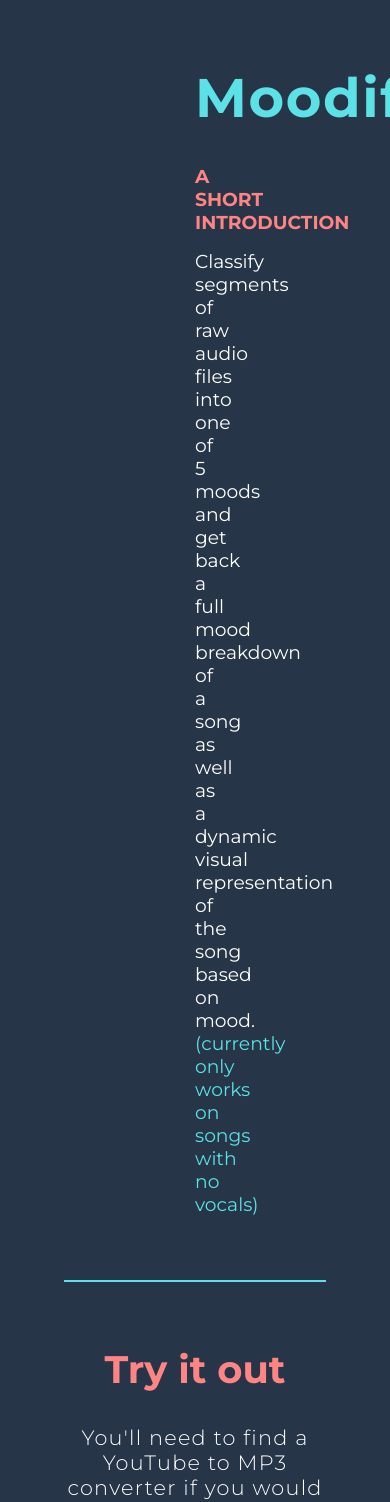
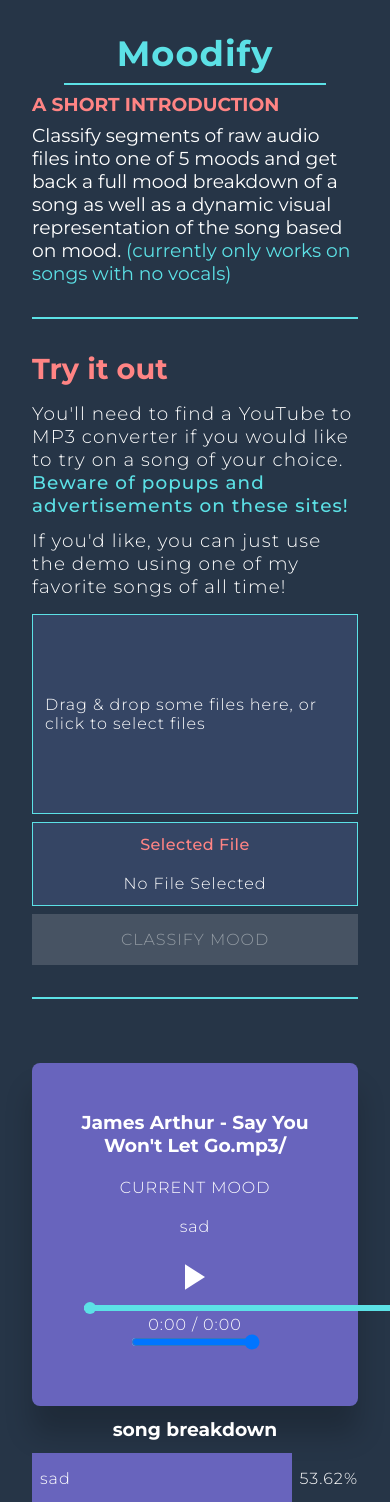
Before and after one commit to Austin2Shih/Music-Mood-Classifier, a Next.js app: page / in a window 390 px wide. Shown: the top 1502 px of the page. Built offline with nearby package versions, Linux system fonts and the light colour scheme.

Commit message:
Added mobile responsiveness

```diff
--- a/app/(pages)/(landing-page)/_components/AdditionalInfo/AdditionalInfo.tsx
+++ b/app/(pages)/(landing-page)/_components/AdditionalInfo/AdditionalInfo.tsx
@@ -34,11 +34,7 @@ export default function AdditionalInfo() {
         <h3>a little more about this project</h3>
         <div className={styles.intro_segments}>
           {introInfo.map((segment, index) => (
-            <div
-              key={index}
-              className={styles.segment}
-              style={{ width: `${100 / introInfo.length}%` }}
-            >
+            <div key={index} className={styles.segment}>
               <h3>{segment.title}</h3>
               <div className={styles.divider} />
               <div className={styles.text_container}>
--- a/app/(pages)/(landing-page)/_components/AdditionalInfo/AdditonalInfo.module.scss
+++ b/app/(pages)/(landing-page)/_components/AdditionalInfo/AdditonalInfo.module.scss
@@ -1,3 +1,5 @@
+@use 'media';
+
 .container {
     padding: 0 var(--larger-spacer);
 
@@ -18,10 +20,18 @@
     flex-direction: row;
     gap: var(--large-spacer);
 
+    @include media.tablet {
+        flex-direction: column;
+    }
+
     .segment {
         display: flex;
         flex-direction: column;
         gap: var(--tiny-spacer);
+        width: 33%;
+        @include media.tablet {
+            width: 100%;
+        }
         >h3 {
             color: var(--text-secondary);
         }
--- a/app/(pages)/(landing-page)/_components/MoodApp/AudioDisplay/AudioDisplay.js
+++ b/app/(pages)/(landing-page)/_components/MoodApp/AudioDisplay/AudioDisplay.js
@@ -1,6 +1,6 @@
 'use client';
 import { useState, useEffect } from 'react';
-import styles from './AudioDisplay.module.css';
+import styles from './AudioDisplay.module.scss';
 
 import AudioPlayer from '../../AudioPlayer/AudioPlayer';
 import MoodRanking from './MoodRanking';
--- a/app/(pages)/(landing-page)/_components/MoodApp/AudioDisplay/AudioDisplay.module.css
+++ b/app/(pages)/(landing-page)/_components/MoodApp/AudioDisplay/AudioDisplay.module.scss
@@ -1,9 +1,15 @@
+@use 'media';
+
 .display_container {
     display: flex;
     flex-direction: row;
     gap: var(--spacer);
     width: 100%;
     justify-content: center;
+    padding: var(--larger-spacer);
+    @include media.phone {
+        flex-direction: column;
+    }
 }
 
 .display_card {
@@ -18,6 +24,11 @@
     justify-content: space-between;
     background-color: var(--active-color);
     transition: background-color 7s ease;
+    @include media.phone {
+        margin-left: auto;
+        margin-right: auto;
+        width: 100%;
+    }
 }
 
 .info_container {
@@ -25,6 +36,9 @@
     display: flex;
     flex-direction: column;
     gap: var(--spacer);
+    @include media.phone {
+        width: 100%;
+    }
 }
 
 .back_container {
--- a/app/(pages)/(landing-page)/_components/MoodApp/AudioInput/AudioInput.js
+++ b/app/(pages)/(landing-page)/_components/MoodApp/AudioInput/AudioInput.js
@@ -1,7 +1,7 @@
 import React, { useCallback, useState } from 'react';
 import { useDropzone } from 'react-dropzone';
 
-import styles from './AudioInput.module.css';
+import styles from './AudioInput.module.scss';
 import SubmissionPopup from './SubmissionPopup';
 import AudioPlayer from '../../AudioPlayer/AudioPlayer';
 
--- a/app/(pages)/(landing-page)/_components/MoodApp/AudioInput/AudioInput.module.css
+++ b/app/(pages)/(landing-page)/_components/MoodApp/AudioInput/AudioInput.module.scss
@@ -1,3 +1,5 @@
+@use 'media';
+
 .input_container {
     width: 100%;
     display: flex;
@@ -16,6 +18,10 @@
     flex-grow: 2;
     background-color: var(--secondary);
     cursor: pointer;
+    padding: var(--spacer);
+    @include media.phone {
+        height: 200px;
+    }
 }
 
 .input_options {
--- a/app/(pages)/(landing-page)/_components/MoodApp/AudioInput/SubmissionPopup.module.css
+++ b/app/(pages)/(landing-page)/_components/MoodApp/AudioInput/SubmissionPopup.module.css
@@ -17,6 +17,7 @@
     display: flex;
     align-items: center;
     justify-content: center;
+    z-index: 1000;
 }
 
 .confirmation_container {
--- a/app/(pages)/(landing-page)/_components/MoodApp/MoodApp.module.scss
+++ b/app/(pages)/(landing-page)/_components/MoodApp/MoodApp.module.scss
@@ -1,9 +1,14 @@
+@use 'media';
+
 .container {
     width: 100%;
     padding: 0 var(--larger-spacer);
     display: flex;
     flex-direction: column;
     gap: var(--medium-spacer);
+    @include media.phone {
+        text-align: left;
+    }
 
     >h3 {
         font-size: var(--font-large);
--- a/app/(pages)/(landing-page)/page.module.scss
+++ b/app/(pages)/(landing-page)/page.module.scss
@@ -1,3 +1,5 @@
+@use 'media';
+
 .container {
     width: 100%;
     display: flex;
@@ -18,11 +20,12 @@
 .welcome {
     margin-left: auto;
     margin-right: auto;
-    width: 70%;
+    width: 100%;
+    max-width: 760;
     display: flex;
     flex-direction: column;
     gap: var(--small-spacer);
-    padding: 0 var(--huge-spacer);
+    padding: 0 var(--larger-spacer);
 
 
     .title {
@@ -31,10 +34,16 @@
 
     .subtitle {
         color: var(--text-tertiary);
+        @include media.phone {
+            text-align: left;
+        }
     }
 
     .intro {
         font-weight: 400;
+        @include media.phone {
+            text-align: left;
+        }
         >span {
             color: var(--text-secondary);
         }
--- a/app/(pages)/_components/Footer/Footer.module.scss
+++ b/app/(pages)/_components/Footer/Footer.module.scss
@@ -19,9 +19,16 @@
         flex-direction: row;
         justify-content: space-around;
         margin-bottom: var(--spacer);
+        @include media.tablet {
+            flex-direction: column;
+            gap: var(--spacer);
+        }
 
         div {
             width: calc(100% / 3);
+            @include media.tablet {
+                width: 100%;
+            }
             display: flex;
             flex-direction: column;
             justify-content: center;
--- a/app/(pages)/_globals/styles/spacers.scss
+++ b/app/(pages)/_globals/styles/spacers.scss
@@ -18,4 +18,21 @@
     --font-large: 2.4rem;
     --font-button: 1.4rem;
     --font-huge: 3.4rem;
+
+    @include media.phone {
+        --tiny-spacer: 4px;
+        --small-spacer: 8px;
+        --spacer: 12px;
+        --medium-spacer: 16px;
+        --large-spacer: 24px;
+        --larger-spacer: 32px;
+        --huge-spacer: 100px;
+
+        --font-small: 1rem;
+        --font-medium: 1.15rem;
+        --font-small-header: 1.3rem;
+        --font-large: 1.8rem;
+        --font-button: 1.15rem;
+        --font-huge: 2.2rem;
+    }
 }
```
